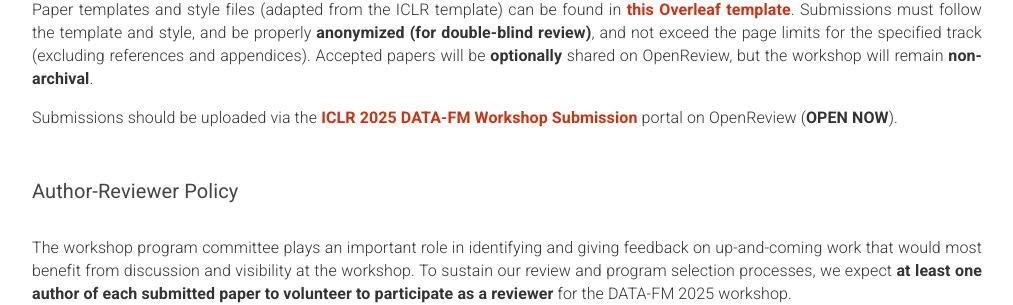
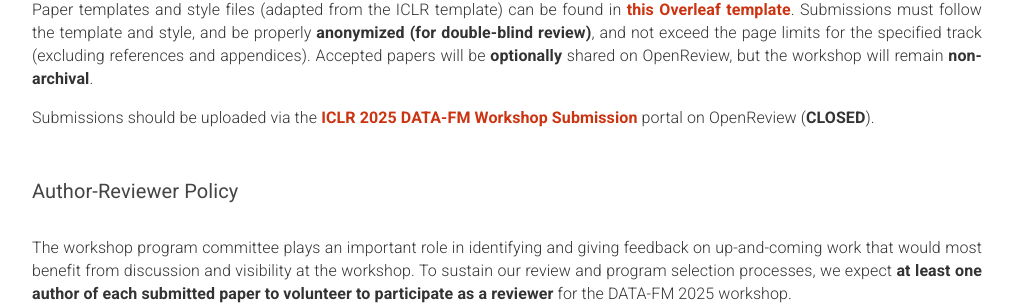
Before and after one commit to datafm/datafm.github.io, a Jekyll site: the page built from _pages/home.md, in a window 1280 px wide and 900 px high, scrolled down 2058 px. Shown: the part 152-457 px from the top of the window, without its empty margins (133-1146 px from the left). Built offline with Jekyll 4.4.1, drawn with Linux system fonts in a browser that asks for light colours.

Commit message:
submission ended
submission ended
review period

```diff
--- a/_pages/home.md
+++ b/_pages/home.md
@@ -132,7 +132,7 @@ acknowledgements: ""
     <p>
     Paper templates and style files (adapted from the ICLR template) can be found in <a class="red" href="https://www.overleaf.com/read/nwjhqwpftgnw#26a403">this Overleaf template</a>. Submissions must follow the template and style, and be properly <b>anonymized (for double-blind review)</b>, and not exceed the page limits for the specified track (excluding references and appendices). Accepted papers will be <b>optionally</b> shared on OpenReview, but the workshop will remain <strong>non-archival</strong>.
     </p>
-    <p> Submissions should be uploaded via the <a class="red" href="https://openreview.net/group?id=ICLR.cc/2025/Workshop/Data_Problems">ICLR 2025 DATA-FM Workshop Submission</a> portal on OpenReview (<b>OPEN NOW</b>).
+    <p> Submissions should be uploaded via the <a class="red" href="https://openreview.net/group?id=ICLR.cc/2025/Workshop/Data_Problems">ICLR 2025 DATA-FM Workshop Submission</a> portal on OpenReview (<b>CLOSED</b>).
     </p>
     <br />
 
```
